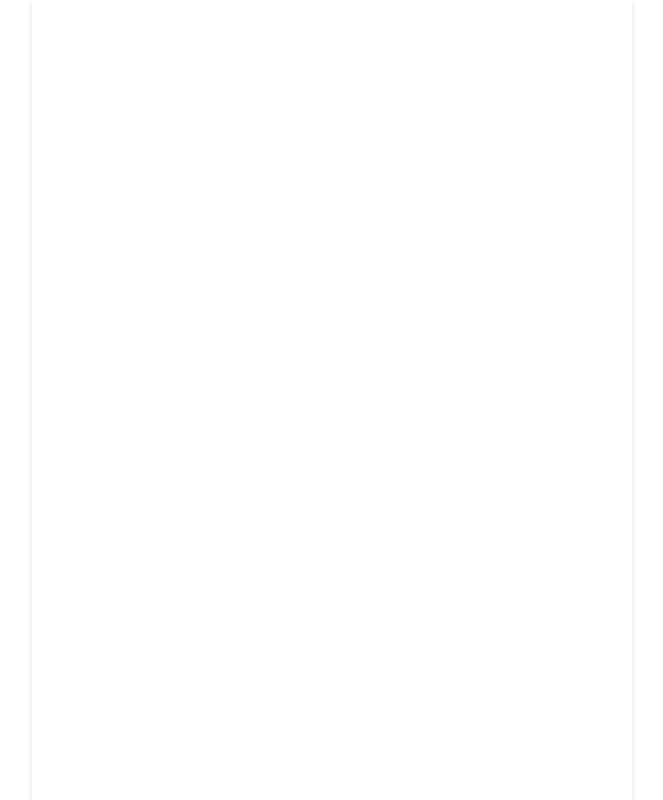
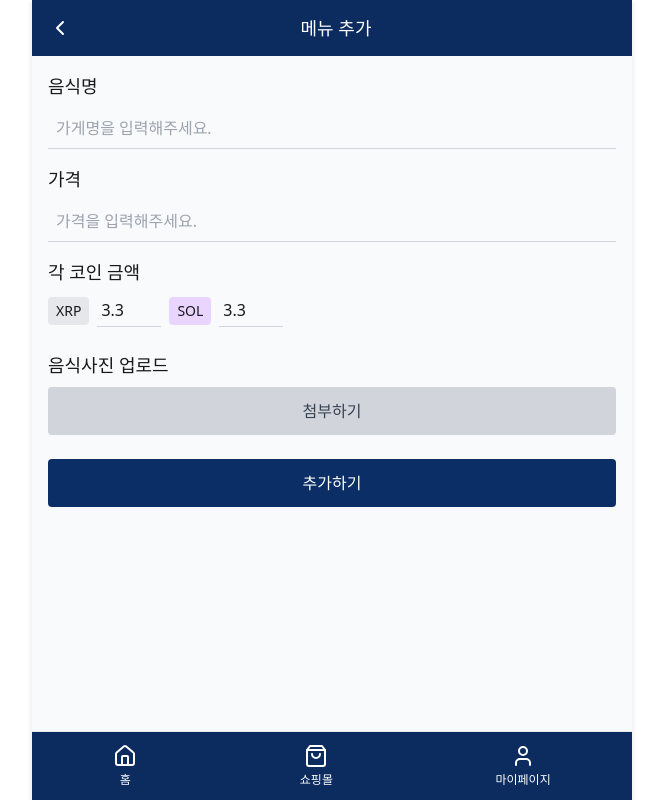
Before and after one commit to crypto-pay-kr/crepe-frontend, a React (Vite) app: page /store/menu/add in a window 1280 px wide. Before the commit this address had no page. Shown: the whole page, without its empty margins (308-971 px from the left). Built offline with nearby package versions, Linux system fonts and the light colour scheme.

Commit message:
feat: 메뉴추가, 수정

```diff
--- a/src/Router.tsx
+++ b/src/Router.tsx
@@ -15,6 +15,7 @@ import MyPage from "./app/mypage/page";
 import EditInfo from "./app/edit-info/page";
 import SettlementReport from "./app/store-report/page";
 import StoreEditInfo from "./app/store-edit-info/page";
+import MenuEdit from "./app/menu-add/page";
 
 function Router({ buttonColor, toggleButtonColor }: { buttonColor: "blue" | "gray"; toggleButtonColor: () => void }) {
   useEffect(() => {
@@ -46,6 +47,8 @@ function Router({ buttonColor, toggleButtonColor }: { buttonColor: "blue" | "gra
         <Route path="/signup-complete" element={<SignupCompletePage />} />
         <Route path="/login" element={<LoginHomePage />} />
         <Route path="/store-info" element={<AdditionalStoreInfoPage />} />
+        <Route path="/store/menu/add" element={<MenuEdit/>} />
+        <Route path="/store/menu/edit" element={<MenuEdit/>} />
       </Routes>
     </BrowserRouter>
   )
--- /dev/null
+++ b/src/app/menu-add/page.tsx
@@ -0,0 +1,214 @@
+import React, { useState, useEffect } from "react";
+import { useNavigate, useLocation, useParams } from "react-router-dom";
+import {  Home, ShoppingBag, User } from "lucide-react";
+import Header from "@/components/common/Header";
+import BottomNav from "@/components/common/BottomNavigate";
+
+interface CryptoCurrency {
+  code: string;
+  amount: number;
+}
+
+interface MenuItemData {
+  id?: string;
+  name: string;
+  price: string;
+  cryptoPrices: CryptoCurrency[];
+  image?: File | null;
+}
+
+export default function MenuEdit(): React.ReactElement {
+  const navigate = useNavigate();
+  const location = useLocation();
+  const { id } = useParams<{ id?: string }>(); // URL 경로 파라미터를 통해 id 가져오기
+
+  // 현재 경로가 /menu/add인지 /menu/edit인지 확인
+  const isAddMode = location.pathname === "/store/menu/add";
+  const isEditMode = location.pathname === "/store/menu/edit" || location.pathname.startsWith("/store/menu/edit/");
+
+  const [menuItem, setMenuItem] = useState<MenuItemData>({
+    name: "",
+    price: "",
+    cryptoPrices: [
+      { code: "XRP", amount: 3.3 },
+      { code: "SOL", amount: 3.3 },
+    ],
+    image: null,
+  });
+
+  useEffect(() => {
+    // 수정 모드일 경우 기존 데이터 불러오기
+    if (isEditMode && id) {
+      // 실제 구현에서는 API 호출로 데이터를 가져옵니다
+      // 여기서는 예시 데이터를 사용합니다
+      setMenuItem({
+        id: id,
+        name: "불고기 버거",
+        price: "8000",
+        cryptoPrices: [
+          { code: "XRP", amount: 3.3 },
+          { code: "SOL", amount: 3.3 },
+        ],
+        image: null,
+      });
+    }
+  }, [isEditMode, id]);
+
+
+  const handleNameChange = (e: React.ChangeEvent<HTMLInputElement>) => {
+    setMenuItem({ ...menuItem, name: e.target.value });
+  };
+
+  const handlePriceChange = (e: React.ChangeEvent<HTMLInputElement>) => {
+    // 숫자만 입력 가능하도록
+    const value = e.target.value.replace(/[^0-9]/g, "");
+    setMenuItem({ ...menuItem, price: value });
+  };
+
+  const handleCryptoPriceChange = (code: string, value: string) => {
+    const numValue = Number.parseFloat(value) || 0;
+    setMenuItem({
+      ...menuItem,
+      cryptoPrices: menuItem.cryptoPrices.map((crypto) =>
+        crypto.code === code ? { ...crypto, amount: numValue } : crypto
+      ),
+    });
+  };
+
+  const handleImageAttach = (e: React.ChangeEvent<HTMLInputElement>) => {
+    if (e.target.files && e.target.files[0]) {
+      setMenuItem({ ...menuItem, image: e.target.files[0] });
+    }
+  };
+
+  const handleSubmit = () => {
+    // 실제 구현에서는 API 호출로 데이터를 저장합니다
+    if (isAddMode) {
+      alert("메뉴가 추가되었습니다.");
+    } else {
+      alert("메뉴가 수정되었습니다.");
+    }
+    navigate(-1);
+  };
+
+  const handleDelete = () => {
+    // 실제 구현에서는 API 호출로 데이터를 삭제합니다
+    if (window.confirm("정말로 이 메뉴를 삭제하시겠습니까?")) {
+      alert("메뉴가 삭제되었습니다.");
+      navigate(-1);
+    }
+  };
+  const isSeller = location.pathname.includes('/store');
+  const navItems = [
+      {
+        icon: <Home className="w-6 h-6" color="white" />,
+        label: "홈",
+        isActive: false,
+        onClick: () => navigate("/home")
+      },
+      {
+        icon: <ShoppingBag className="w-6 h-6" color="white" />,
+        label: "쇼핑몰",
+        isActive: false,
+        onClick: () => navigate("/shop")
+      },
+      {
+        icon: <User className="w-6 h-6" color="white" />,
+        label: "마이페이지",
+        isActive: true,
+        onClick: () => navigate(isSeller ? "/store/my" : "/home/my")
+      }
+    ];
+
+  return (
+    <div className="flex flex-col h-screen">
+      {/* 헤더 */}
+      <Header
+        title={isAddMode ? "메뉴 추가" : "메뉴 수정"}/>
+
+      {/* 메인 콘텐츠 */}
+      <main className="flex-1 p-4 bg-gray-50 overflow-auto">
+        {/* 음식명 */}
+        <div className="mb-4">
+          <label className="block text-lg font-medium mb-2">음식명</label>
+          <input
+            type="text"
+            value={menuItem.name}
+            onChange={handleNameChange}
+            className="w-full border-b border-gray-300 p-2 bg-transparent focus:outline-none"
+            placeholder="가게명을 입력해주세요."
+          />
+        </div>
+
+        {/* 가격 */}
+        <div className="mb-4">
+          <label className="block text-lg font-medium mb-2">가격</label>
+          <input
+            type="text"
+            value={menuItem.price}
+            onChange={handlePriceChange}
+            className="w-full border-b border-gray-300 p-2 bg-transparent focus:outline-none"
+            placeholder="가격을 입력해주세요."
+          />
+        </div>
+
+        {/* 각 코인 금액 */}
+        <div className="mb-6">
+          <label className="block text-lg font-medium mb-2">각 코인 금액</label>
+          <div className="flex flex-wrap gap-2">
+            {menuItem.cryptoPrices.map((crypto) => (
+              <div key={crypto.code} className="flex items-center">
+                <span
+                  className={`px-2 py-1 rounded text-sm mr-2 ${
+                    crypto.code === "XRP" ? "bg-gray-200" : "bg-purple-200"
+                  }`}
+                >
+                  {crypto.code}
+                </span>
+                <input
+                  type="number"
+                  value={crypto.amount}
+                  onChange={(e) => handleCryptoPriceChange(crypto.code, e.target.value)}
+                  className="w-16 border-b border-gray-300 p-1 bg-transparent focus:outline-none"
+                  step="0.1"
+                />
+              </div>
+            ))}
+          </div>
+        </div>
+
+        {/* 음식사진 업로드 */}
+        <div className="mb-4">
+          <label className="block text-lg font-medium mb-2">음식사진 업로드</label>
+          <label htmlFor="food-image" className="block w-full">
+            <div className="w-full bg-gray-300 text-gray-700 py-3 rounded text-center cursor-pointer">첨부하기</div>
+            <input id="food-image" type="file" accept="image/*" onChange={handleImageAttach} className="hidden" />
+          </label>
+          {menuItem.image && (
+            <div className="mt-3">
+              <p className="text-sm text-gray-600 mb-2">선택된 파일: {menuItem.image.name}</p>
+              <div className="w-full h-40 bg-gray-200 rounded flex items-center justify-center text-gray-500">
+                이미지 자리
+              </div>
+            </div>
+          )}
+        </div>
+
+        {/* 버튼 영역 */}
+        <div className="space-y-3 mt-6">
+          {isEditMode && (
+            <button onClick={handleDelete} className="w-full bg-red-500 text-white py-3 rounded">
+              삭제하기
+            </button>
+          )}
+          <button onClick={handleSubmit} className="w-full bg-[#0a2e65] text-white py-3 rounded">
+            {isAddMode ? "추가하기" : "수정하기"}
+          </button>
+        </div>
+      </main>
+
+      {/* 하단 네비게이션 */}
+      <BottomNav navItems={navItems} />
+    </div>
+  );
+}
```
